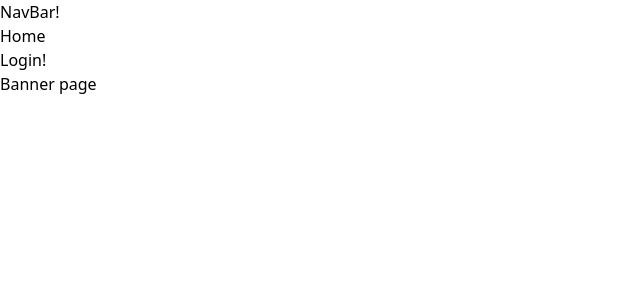
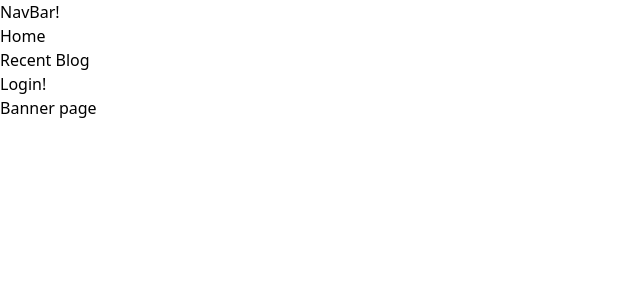
Before and after one commit to tofael005/myBlogClient, a React (Vite) app: page / in a window 1280 px wide. Shown: the top 300 px of the page, without its empty margins (0-640 px from the left). Built offline with nearby package versions, Linux system fonts and the light colour scheme.

Commit message:
nav add recent blog

```diff
--- a/src/Nav/NavBar.jsx
+++ b/src/Nav/NavBar.jsx
@@ -11,6 +11,9 @@ const NavBar = () => {
                     <Link>Home</Link>
                 </li>
                 <li>
+                    <Link>Recent Blog</Link>
+                </li>
+                <li>
                     <Link to="/login">Login!</Link>
                 </li>
             </ul>
```
